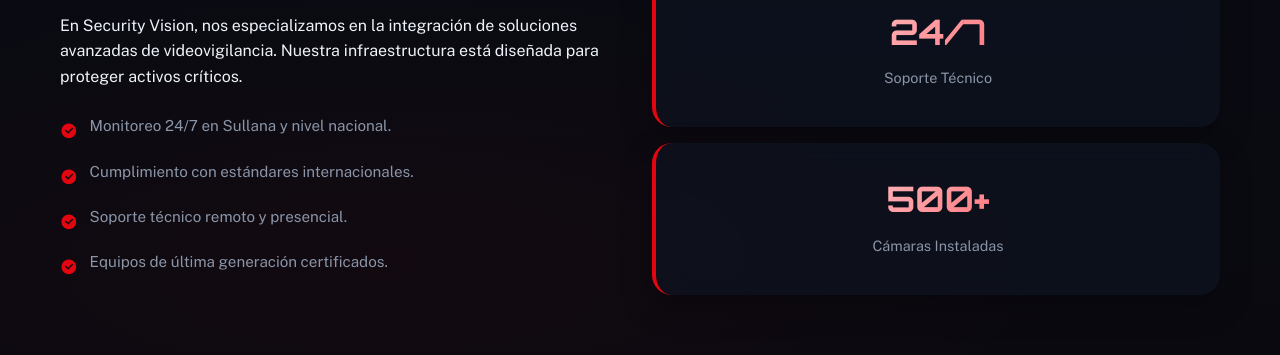
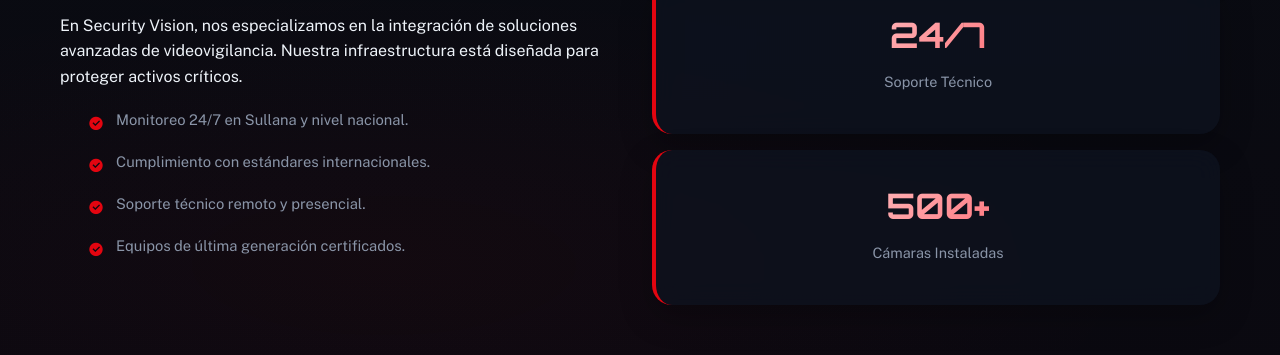
Before and after one commit to Jos2005/Security_Vision_Peru, a plain HTML site: page index.html in a window 1280 px wide. Shown: the part 2766-3121 px from the top of the page. Drawn offline with nearby package versions, Linux system fonts and the light colour scheme.

Commit message:
Fix: Alineación de lista de valores en nosotros.html

```diff
--- a/css/sections.css
+++ b/css/sections.css
@@ -235,17 +235,18 @@
 
 .features-list {
     list-style: none;
-    margin-top: 25px;
+    margin-top: 20px;
+    padding: 0 28px 28px 28px;
 }
 
 .features-list li {
     display: flex;
     align-items: flex-start;
     gap: 12px;
-    margin-bottom: 14px;
+    margin-bottom: 16px;
     color: var(--muted);
-    font-size: 0.95rem;
-    line-height: 1.6;
+    font-size: 0.92rem;
+    line-height: 1.5;
     transition: var(--transition-fast);
 }
 
@@ -256,8 +257,8 @@
 
 .features-list i {
     color: var(--primary);
-    font-size: 1.1rem;
-    margin-top: 3px;
+    font-size: 1rem;
+    margin-top: 2px;
     flex-shrink: 0;
 }
 
```
